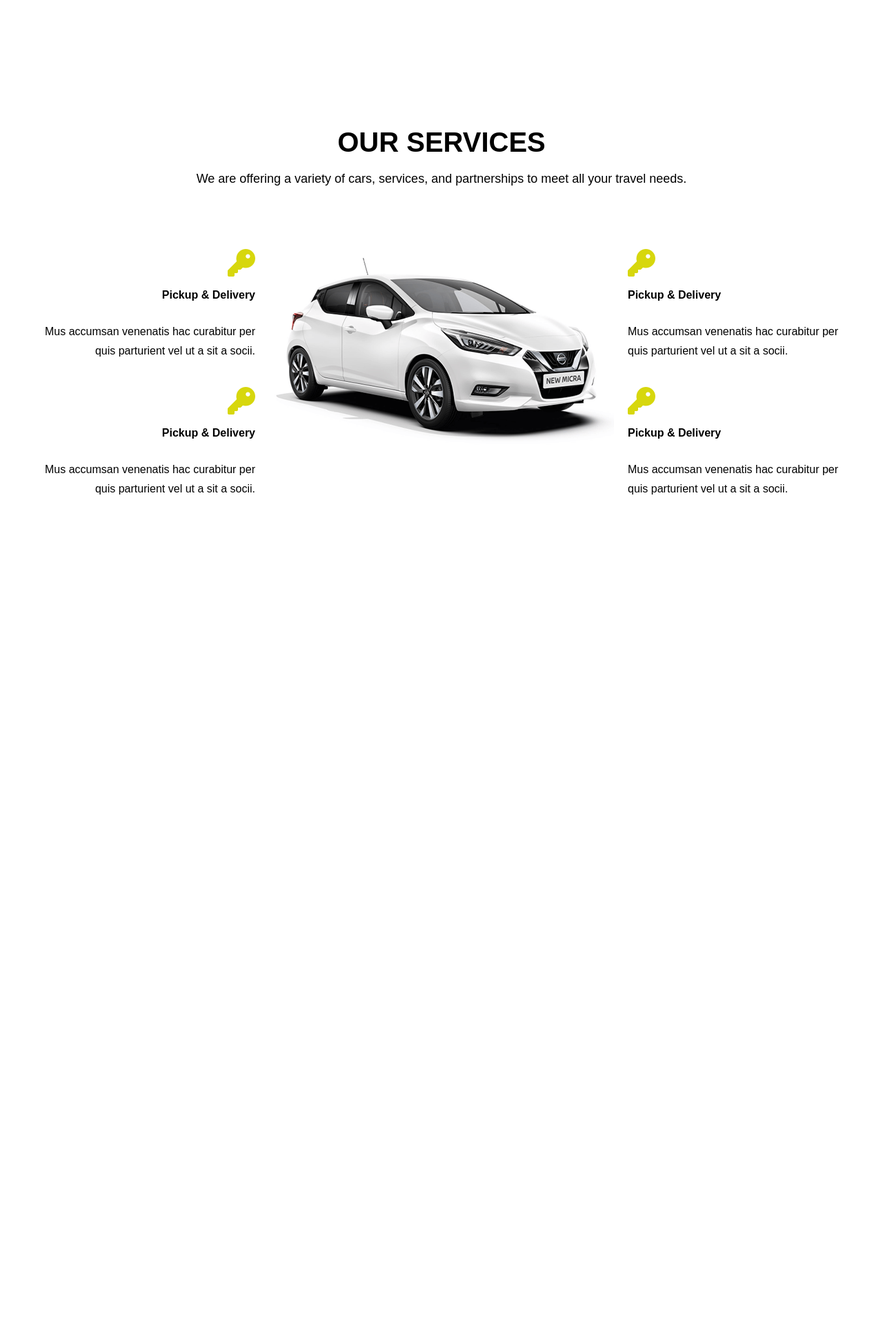
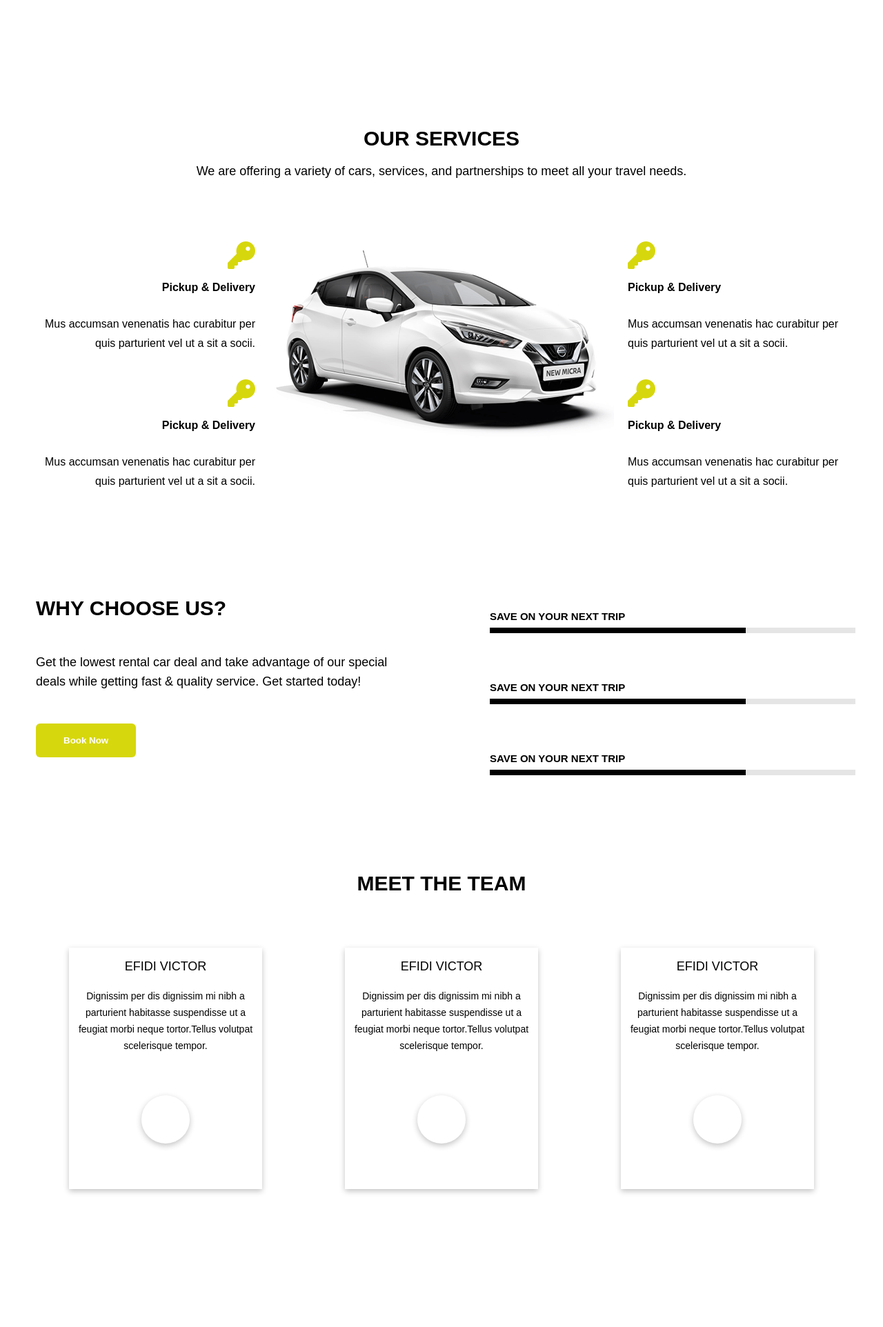
Before and after one commit to Sonar135/irental, a PHP site: page /main.php in a window 1280 px wide. Shown: the part 656-2580 px from the top of the page at 69% size. Before the commit the page ends 1373 px from the top, so only its background shows below. Run offline with PHP 8.4, Linux system fonts and the light colour scheme; some libraries are stand-ins or nearby versions; some web fonts are replaced.

Commit message:
Add files via upload

```diff
--- a/css/header.css
+++ b/css/header.css
@@ -22,7 +22,7 @@
 }
 
 h1{
-    font-size:40px;
+    font-size:30px;
     font-weight:600;
     color:black;
     width:100%;
@@ -133,7 +133,7 @@ h3{
 
 .img_container{
     width:100%;
-    height:550px;
+    height:280px;
     position:relative;
     background: url('../images/[Downloader.la]-65e9bd4cab23d.jpg') right;
     background-size: cover;
@@ -390,7 +390,6 @@ h3{
   background: white;
   padding-bottom:60px;
   margin-top:139px;
-  padding-top:1px;
 }
 
 
--- a/css/main.css
+++ b/css/main.css
@@ -176,3 +176,123 @@
     justify-content: center;
     align-items: center;
 }
+
+
+.sec3{
+    height:300px;
+}
+
+
+.sec3 .cent{
+    display:flex;
+}
+
+
+.why, .fluid_data{
+    width:600px;
+    height:100%;
+}
+
+.why{
+    padding: 0 48px 0 12px;
+}
+
+.sec3 h1{
+    text-align: left;
+}
+
+.why_choose{
+    text-align: left;
+    height:auto;
+    padding: 2px 10px 2px 0;
+    line-height:28px;
+    font-weight:100;
+    font-size:18px;
+    margin:45px 0;
+}
+
+
+.data_box{
+    float: right;
+    width:530px;
+    height:250px;
+    margin:20px 0;
+}
+
+.data{
+    width:100%;
+    height:35px;
+    margin:68px 0;
+}
+
+.data h4{
+    text-align: left;
+    font-weight:600;
+}
+
+.data_1{
+    margin:0;
+}
+
+.fluid_cont{
+    width: 100%;
+    height:8px;
+    margin:8px 0;
+    background: #e5e5e5;
+}
+
+
+.fluid{
+    width:70%;
+    height:100%;
+    background: #000;
+}
+
+
+.sec4{
+    height:500px;
+}
+
+.sec4 .cent{
+    display:flex;
+    align-items: center;
+}
+
+
+.team_card{
+    width:290px;
+    height:350px;
+    margin:0 60px;
+    box-shadow: var(--shadow);
+    padding-top:1px;
+}
+
+
+.team_card h4{
+    font-weight:500;
+    font-size:18px;
+    margin:16px 0;
+}
+
+.hero{
+    padding-top:1px;
+}
+
+.team_card p{
+    text-align: center;
+    line-height: 24px;
+    width:260px;
+    display:block;
+    margin:20px auto;
+    font-weight:100;
+    font-size:14px;
+}
+
+
+.prof{
+    width:70px;
+    height:70px;
+    border-radius: 100px;
+    margin:60px auto;
+    box-shadow: var(--shadow);
+}
--- a/header.php
+++ b/header.php
@@ -68,11 +68,11 @@
           <div class="menu">
             <ul>
               <li>
-              <a href=""> Home</a>
+              <a href="main.php"> Home</a>
               </li>
 
               <li>
-               <a href="">About Us</a>
+               <a href="about.php">About Us</a>
               </li>
 
               <li>
--- a/main.php
+++ b/main.php
@@ -100,6 +100,80 @@ include "header.php";
                 </div>
             </div>
         </div>
+
+
+        <div class="container sec3">
+            <div class="cent">
+                <div class="why">
+                    <h1>WHY CHOOSE US?</h1>
+
+                    <div class="why_choose">
+                    Get the lowest rental car deal and take advantage of our special deals while getting fast & quality service. Get started today!
+                    </div>
+
+                    <button>Book Now</button>
+                </div>
+
+                <div class="fluid_data">
+                    <div class="data_box">
+                        <div class="data data_1">
+                            <h4>SAVE ON YOUR NEXT TRIP</h4>
+
+                            <div class="fluid_cont">
+                                <div class="fluid"></div>
+                            </div>
+                        </div>
+
+                        <div class="data">
+                            <h4>SAVE ON YOUR NEXT TRIP</h4>
+
+                            <div class="fluid_cont">
+                                <div class="fluid"></div>
+                            </div>
+                        </div>
+
+
+                        <div class="data">
+                            <h4>SAVE ON YOUR NEXT TRIP</h4>
+
+                            <div class="fluid_cont">
+                                <div class="fluid"></div>
+                            </div>
+                        </div>
+                    </div>
+                </div>
+            </div>
+        </div>
+
+
+        <div class="container sec4">
+            <h1>MEET THE TEAM</h1>
+            <div class="cent">
+                <div class="team_card">
+                    <h4>EFIDI VICTOR</h4>
+                    <p>Dignissim per dis dignissim mi nibh a parturient habitasse suspendisse ut a feugiat morbi neque tortor.Tellus volutpat scelerisque tempor.</p>
+                    <div class="prof">
+
+                    </div>
+                </div>
+
+                <div class="team_card">
+                       <h4>EFIDI VICTOR</h4>
+                    <p>Dignissim per dis dignissim mi nibh a parturient habitasse suspendisse ut a feugiat morbi neque tortor.Tellus volutpat scelerisque tempor.</p>
+                    <div class="prof">
+
+                    </div>
+                    </div>
+
+                    <div class="team_card">
+                    <h4>EFIDI VICTOR</h4>
+                    <p>Dignissim per dis dignissim mi nibh a parturient habitasse suspendisse ut a feugiat morbi neque tortor.Tellus volutpat scelerisque tempor.</p>
+                    <div class="prof">
+
+                    </div>
+                    </div>
+            </div>
+        </div>
     </div>
 </body>
 </html>
```
Also changed, not shown: about.php (added, +97 -0 lines), css/about.css (added, +128 -0 lines), images/steptodown.com949802.jpg (added).
